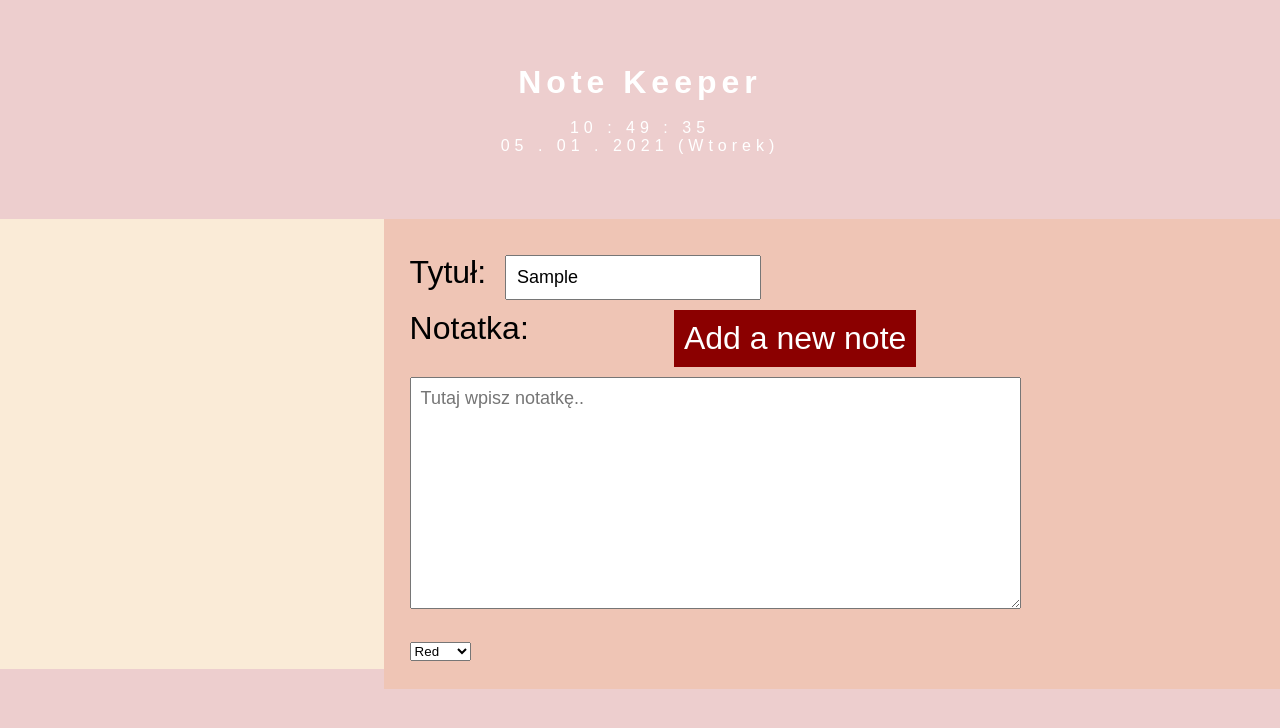
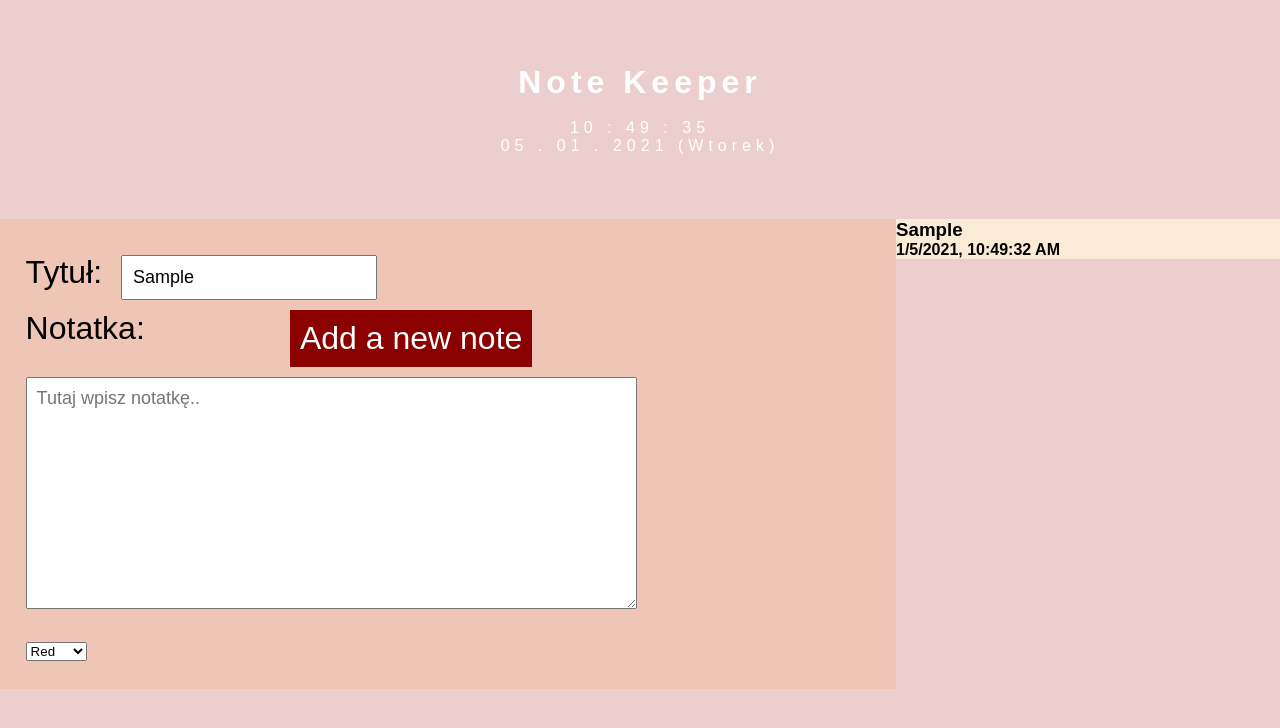
Before and after one commit to wozniakmarek/Cw3---NoteKeeper, a plain HTML site: page index.html in a window 1280 px wide. Both pictures are taken after typing "Sample" into the empty fields and a click on the button "Add a new note". Drawn offline with Linux system fonts and the light colour scheme.

Commit message:
ver Beta
Beta

```diff
--- a/index.html
+++ b/index.html
@@ -29,13 +29,12 @@
                     <option value="blue">Blue</option>
                     <option value="red">Yellow</option>
                 </select>
-            </div>
-            <i class="fas fa-thumbtack"><a href=""></a></i>
         </div>
     </content>
     <footer>
 
     </footer>
+
 
 
 
--- a/main.js
+++ b/main.js
@@ -18,3 +18,53 @@ function showTextTime() {
     window.requestAnimationFrame(showTextTime);
 }
 window.requestAnimationFrame(showTextTime);
+
+const localStorageNotesKey = 'notes';
+const notes = [];
+
+document.querySelector('#noteAdd').addEventListener('click', onNewNote)
+
+function onNewNote() {
+    const title = document.querySelector('#noteTitle').value;
+    const content = document.querySelector('#noteContent').value;
+    const note = {
+        title: title,
+        content: content,
+        createDate: new Date(),
+    };
+
+
+notes.push(note);
+console.log(note);
+
+localStorage.setItem(localStorageNotesKey, JSON.stringify(notes));
+
+const notesFromStorage = JSON.parse(localStorage.getItem(localStorageNotesKey));
+
+const converted = notesFromStorage.map( note => {
+    note.createDate = new Date(note.createDate);
+    return note;
+});
+
+const asidenotes = document.querySelector('aside');
+asidenotes.innerHTML = '';
+
+for (const note of converted) {
+    const htmlSection = document.createElement('section');
+    const htmlTitle = document.createElement('h1');
+    const htmlContent = document.createElement('p');
+    const htmlDate = document.createElement('h4');
+
+    htmlSection.classList.add('note');
+    htmlTitle.innerHTML = note.title;
+    htmlContent.innerHTML = note.content;
+    htmlDate.innerHTML = note.createDate.toLocaleString();
+
+    htmlSection.appendChild(htmlTitle);
+    htmlSection.appendChild(htmlContent);
+    htmlSection.appendChild(htmlDate);
+
+    asidenotes.appendChild(htmlSection);
+
+}
+}
--- a/style.css
+++ b/style.css
@@ -19,9 +19,9 @@ header {
     width: 100%;
 }
 aside{
-    float:left;
+    float:right;
     width: 30%;
-    height: 450px;
+    height: auto;
     background-color: antiquewhite;
     }
 content{
@@ -46,9 +46,6 @@ button {
 ::placeholder {
     font-family: sans-serif;
 }
-footer{
-
-}
 
 textarea {
     font-size: large;
```
